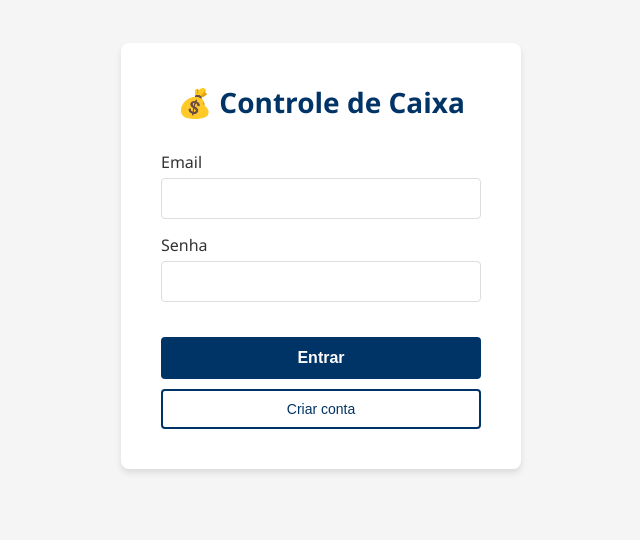
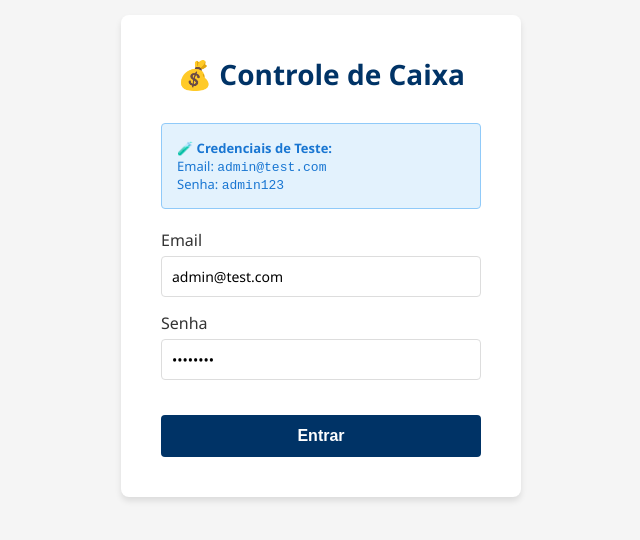
Before and after one commit to Edualsena/cash-app, a React (Vite) app in the folder frontend/: page / in a window 1280 px wide. Shown: the part 144-684 px from the top of the page, without its empty margins (319-959 px from the left). Built offline with nearby package versions, Linux system fonts and the light colour scheme.

Commit message:
logintest

```diff
--- a/frontend/src/components/LoginForm.jsx
+++ b/frontend/src/components/LoginForm.jsx
@@ -2,11 +2,9 @@ import { useState } from 'react';
 import { authAPI } from '../utils/api';
 
 export default function LoginForm({ onSuccess, onToggleForm }) {
-  const [isLogin, setIsLogin] = useState(true);
   const [formData, setFormData] = useState({
-    name: '',
-    email: '',
-    password: ''
+    email: 'admin@test.com',
+    password: 'admin123'
   });
   const [error, setError] = useState('');
   const [loading, setLoading] = useState(false);
@@ -32,25 +30,6 @@ export default function LoginForm({ onSuccess, onToggleForm }) {
     }
   };
 
-  const handleRegister = async (e) => {
-    e.preventDefault();
-    setError('');
-    setLoading(true);
-
-    try {
-      const response = await authAPI.register(formData.name, formData.email, formData.password);
-      localStorage.setItem('token', response.data.token);
-      localStorage.setItem('usuario', JSON.stringify(response.data.user));
-      setError('');
-      setFormData({ name: '', email: '', password: '' });
-      onSuccess();
-    } catch (err) {
-      setError(err.response?.data?.error || 'Erro ao registrar');
-    } finally {
-      setLoading(false);
-    }
-  };
-
   return (
     <div style={styles.container}>
       <div style={styles.card}>
@@ -58,20 +37,13 @@ export default function LoginForm({ onSuccess, onToggleForm }) {
 
         {error && <div style={styles.error}>{error}</div>}
 
-        <form onSubmit={isLogin ? handleLogin : handleRegister}>
-          {!isLogin && (
-            <div className="form-group">
-              <label>Nome</label>
-              <input
-                type="text"
-                name="name"
-                value={formData.name}
-                onChange={handleChange}
-                required={!isLogin}
-              />
-            </div>
-          )}
+        <div style={styles.testInfo}>
+          <strong>🧪 Credenciais de Teste:</strong>
+          <p>Email: <code>admin@test.com</code></p>
+          <p>Senha: <code>admin123</code></p>
+        </div>
 
+        <form onSubmit={handleLogin}>
           <div className="form-group">
             <label>Email</label>
             <input
@@ -95,20 +67,9 @@ export default function LoginForm({ onSuccess, onToggleForm }) {
           </div>
 
           <button type="submit" disabled={loading} style={styles.submitBtn}>
-            {loading ? 'Carregando...' : isLogin ? 'Entrar' : 'Registrar'}
+            {loading ? 'Carregando...' : 'Entrar'}
           </button>
         </form>
-
-        <button
-          onClick={() => {
-            setIsLogin(!isLogin);
-            setError('');
-            setFormData({ name: '', email: '', password: '' });
-          }}
-          style={styles.toggleBtn}
-        >
-          {isLogin ? 'Criar conta' : 'Já tem conta? Entrar'}
-        </button>
       </div>
     </div>
   );
@@ -144,6 +105,15 @@ const styles = {
     marginBottom: '20px',
     border: '1px solid #f5c6cb'
   },
+  testInfo: {
+    backgroundColor: '#e3f2fd',
+    color: '#1976d2',
+    padding: '15px',
+    borderRadius: '4px',
+    marginBottom: '20px',
+    border: '1px solid #90caf9',
+    fontSize: '13px'
+  },
   submitBtn: {
     width: '100%',
     padding: '12px',
```
Also changed, not shown: 1 other file (tests, documents, lock files or other folders).
